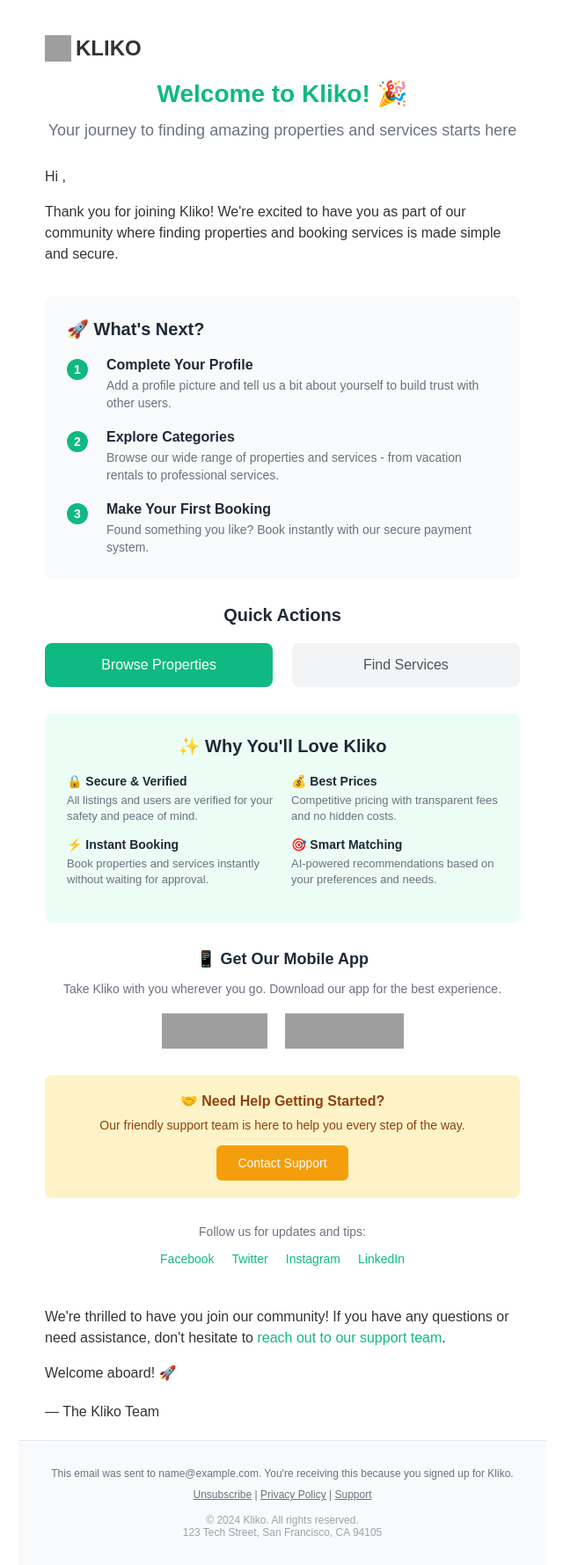
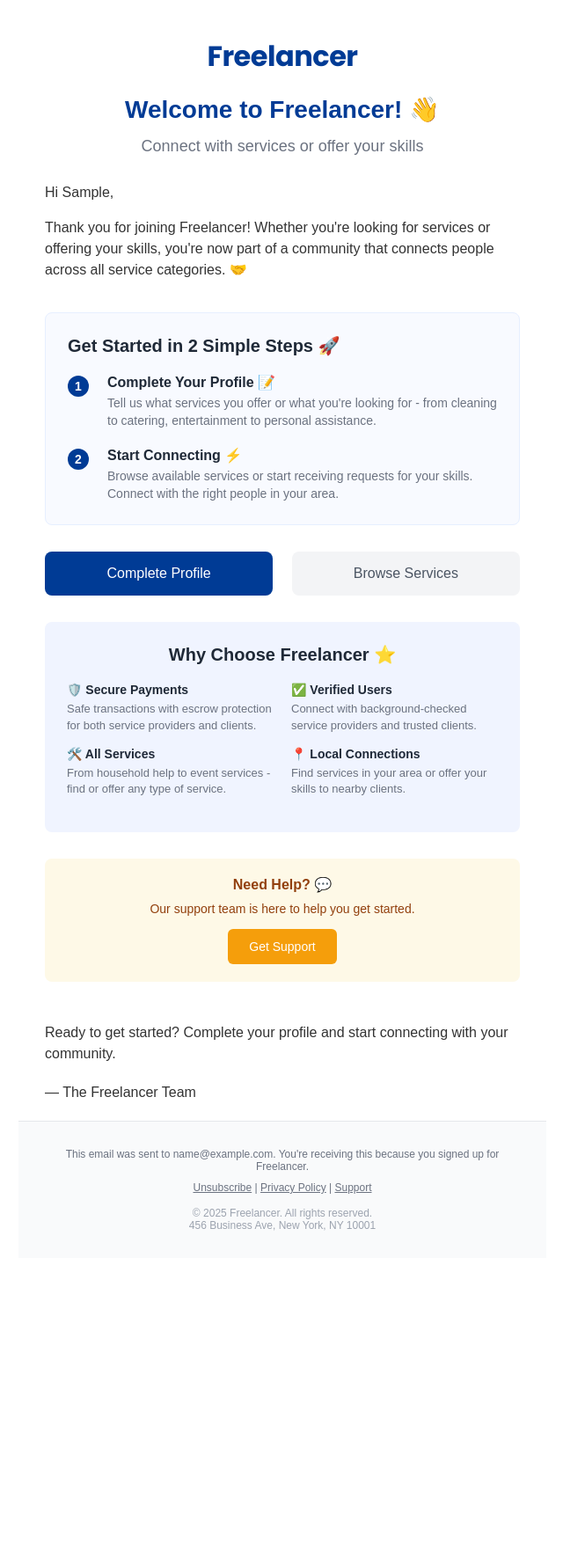
Before and after one commit to DamilareArise/freelancer-app, a Django app: template freelancer/templates/onboarding.html in a window 1280 px wide. Shown: the whole page at 88% size, without its empty margins (319-959 px from the left). After the commit the page ends 1399 px from the top, so only its background shows below. Run offline with Django 5.2, Linux system fonts and the light colour scheme; the template is opened without the code that fills it, so the values that code supplies are empty; the visitor is signed in with stand-in values (Sample User, id 1); parts of the project's set-up code (start-up, migrations or seed data) failed here and were passed over; grey boxes are pictures that could not be loaded.

Commit message:
Refactor email templates to update branding from Kliko to Freelancer, enhance styling, and improve content clarity. Added new templates for service listing approval and rejection notifications.

```diff
--- a/freelancer/accounts/serializers.py
+++ b/freelancer/accounts/serializers.py
@@ -145,8 +145,7 @@
 
         context = {
             "subject": "Document updated",
-            'email': user.email,
-            'first_name': user.first_name,
+            "user": user.id,
             "role": role.label,
         }
         send_email.delay(context, file='seller_onboarding.html')
--- a/freelancer/accounts/tasks.py
+++ b/freelancer/accounts/tasks.py
@@ -7,6 +7,7 @@
 from django.utils import timezone
 from datetime import timedelta
 from django.contrib.auth import get_user_model
+from accounts.models import User
 
 User = get_user_model()
 
@@ -14,6 +15,8 @@
 
 @shared_task
 def send_email(context, file=None):
+    user_id = context.get('user')
+    context['user'] = User.objects.filter(id=user_id).first() if user_id else None
     try:
         html_message = render_to_string(file, context=context)
         plain_message = strip_tags(html_message)
@@ -22,7 +25,7 @@
             subject=context['subject'],
             body=plain_message,
             from_email=settings.DEFAULT_FROM_EMAIL,
-            to=[context['email']],
+            to=[context['user'].email],
         )
 
         d_email.attach_alternative(html_message, 'text/html')
--- a/freelancer/adminHandlers/serializers.py
+++ b/freelancer/adminHandlers/serializers.py
@@ -47,8 +47,7 @@
 
                 context = {
                     'subject': subject,
-                    'email': user.email,
-                    "first_name": user.first_name,
+                    'user': user.id,
                     'link': f'https://admin.book-freelancer.com/reset-password-otp/?email={user.email}',
                     'roles': list(roles.values_list('label', flat=True)),
                 }
--- a/freelancer/listing/serializers.py
+++ b/freelancer/listing/serializers.py
@@ -132,7 +132,7 @@
         context = {
             "subject": 'New Listing Created',
             'listing': listing,
-            'user': user,
+            'user': user.id,
         }
 
         # send_email.delay(context, file='pending.html')
--- a/freelancer/templates/logo.html
+++ b/freelancer/templates/logo.html
@@ -1,18 +1,5 @@
-
-
-<table border="0" cellpadding="0" cellspacing="0" width="100%">
-    <tr>
-    <td>
-        <table border="0" cellpadding="0" cellspacing="0">
-        <tr>
-            <td width="30">
-            <img src="https://app.klikoproperty.com/kliko.svg" alt="Kliko Logo" width="30" height="30" style="display: block;" />
-            </td>
-            <td style="padding-left: 5px; font-size: 24px; font-weight: bold; vertical-align: middle;">
-            KLIKO
-            </td>
-        </tr>
-        </table>
+<tr>
+    <td style="padding: 40px 30px 20px 30px; text-align: center;">
+    <h1 style="margin: 0; font-size: 32px; color: #003B95; font-weight: 700; letter-spacing: -0.5px; font-family: 'Poppins', Arial, sans-serif;">Freelancer</h1>
     </td>
-    </tr>
-</table>
+</tr>
--- a/freelancer/templates/onboarding.html
+++ b/freelancer/templates/onboarding.html
@@ -3,76 +3,55 @@
 <head>
   <meta http-equiv="Content-Type" content="text/html; charset=UTF-8" />
   <meta name="viewport" content="width=device-width, initial-scale=1.0" />
-  <title>Welcome to Kliko - Let's Get Started!</title>
+  <title>Welcome to Freelancer - Let's Get Started!</title>
+  <link href="https://fonts.googleapis.com/css2?family=Poppins:wght@400;600;700&display=swap" rel="stylesheet">
 </head>
 <body style="margin: 0; padding: 0; font-family: Arial, sans-serif; color: #333333; background-color: #ffffff;">
   <table border="0" cellpadding="0" cellspacing="0" width="100%" style="max-width: 600px; margin: 0 auto;">
+      {% include "logo.html" %}
+
     <tr>
-      <td style="padding: 40px 30px 20px 30px;">
-        <!-- Logo -->
-        {% include "logo.html" %}
+      <td style="padding: 0 30px 30px 30px; text-align: center;">
+        <h1 style="margin: 0; font-size: 28px; color: #003B95; font-weight: bold;">Welcome to Freelancer! 👋</h1>
+        <p style="margin: 15px 0 0 0; font-size: 18px; color: #6B7280;">Connect with services or offer your skills</p>
       </td>
     </tr>
 
-    <!-- Welcome Header -->
     <tr>
-      <td style="padding: 0 30px 30px 30px; text-align: center;">
-        <h1 style="margin: 0; font-size: 28px; color: #10B981; font-weight: bold;">Welcome to Kliko! 🎉</h1>
-        <p style="margin: 15px 0 0 0; font-size: 18px; color: #6B7280;">Your journey to finding amazing properties and services starts here</p>
+      <td style="padding: 0 30px 20px 30px; font-size: 16px; line-height: 1.5;">
+        <p style="margin-top: 0;">Hi {{user.first_name}},</p>
+        <p>Thank you for joining Freelancer! Whether you're looking for services or offering your skills, you're now part of a community that connects people across all service categories. 🤝</p>
       </td>
     </tr>
 
-    <!-- Personal Greeting -->
-    <tr>
-      <td style="padding: 0 30px 20px 30px; font-size: 16px; line-height: 1.5;">
-        <p style="margin-top: 0;">Hi {{first_name}},</p>
-        <p>Thank you for joining Kliko! We're excited to have you as part of our community where finding properties and booking services is made simple and secure.</p>
-      </td>
-    </tr>
-
-    <!-- What's Next Section -->
     <tr>
       <td style="padding: 0 30px 30px 30px;">
-        <table border="0" cellpadding="0" cellspacing="0" width="100%" style="background-color: #F9FAFB; border-radius: 8px;">
+        <table border="0" cellpadding="0" cellspacing="0" width="100%" style="background-color: #F8FAFF; border-radius: 8px; border: 1px solid #E6EFFF;">
           <tr>
             <td style="padding: 25px;">
-              <h2 style="margin: 0 0 20px 0; font-size: 20px; color: #1F2937;">🚀 What's Next?</h2>
+              <h2 style="margin: 0 0 20px 0; font-size: 20px; color: #1F2937;">Get Started in 2 Simple Steps 🚀</h2>
 
-              <!-- Step 1 -->
               <table border="0" cellpadding="0" cellspacing="0" width="100%" style="margin-bottom: 20px;">
                 <tr>
                   <td width="30" style="vertical-align: top; padding-top: 2px;">
-                    <div style="width: 24px; height: 24px; background-color: #10B981; border-radius: 50%; color: white; text-align: center; font-size: 14px; font-weight: bold; line-height: 24px;">1</div>
+                    <div style="width: 24px; height: 24px; background-color: #003B95; border-radius: 50%; color: white; text-align: center; font-size: 14px; font-weight: bold; line-height: 24px;">1</div>
                   </td>
                   <td style="padding-left: 15px;">
-                    <h3 style="margin: 0 0 5px 0; font-size: 16px; color: #1F2937;">Complete Your Profile</h3>
-                    <p style="margin: 0; font-size: 14px; color: #6B7280; line-height: 1.4;">Add a profile picture and tell us a bit about yourself to build trust with other users.</p>
+                    <h3 style="margin: 0 0 5px 0; font-size: 16px; color: #1F2937;">Complete Your Profile 📝</h3>
+                    <p style="margin: 0; font-size: 14px; color: #6B7280; line-height: 1.4;">Tell us what services you offer or what you're looking for - from cleaning to catering, entertainment to personal assistance.</p>
                   </td>
                 </tr>
               </table>
 
-              <!-- Step 2 -->
-              <table border="0" cellpadding="0" cellspacing="0" width="100%" style="margin-bottom: 20px;">
-                <tr>
-                  <td width="30" style="vertical-align: top; padding-top: 2px;">
-                    <div style="width: 24px; height: 24px; background-color: #10B981; border-radius: 50%; color: white; text-align: center; font-size: 14px; font-weight: bold; line-height: 24px;">2</div>
-                  </td>
-                  <td style="padding-left: 15px;">
-                    <h3 style="margin: 0 0 5px 0; font-size: 16px; color: #1F2937;">Explore Categories</h3>
-                    <p style="margin: 0; font-size: 14px; color: #6B7280; line-height: 1.4;">Browse our wide range of properties and services - from vacation rentals to professional services.</p>
-                  </td>
-                </tr>
-              </table>
 
-              <!-- Step 3 -->
               <table border="0" cellpadding="0" cellspacing="0" width="100%">
                 <tr>
                   <td width="30" style="vertical-align: top; padding-top: 2px;">
-                    <div style="width: 24px; height: 24px; background-color: #10B981; border-radius: 50%; color: white; text-align: center; font-size: 14px; font-weight: bold; line-height: 24px;">3</div>
+                    <div style="width: 24px; height: 24px; background-color: #003B95; border-radius: 50%; color: white; text-align: center; font-size: 14px; font-weight: bold; line-height: 24px;">2</div>
                   </td>
                   <td style="padding-left: 15px;">
-                    <h3 style="margin: 0 0 5px 0; font-size: 16px; color: #1F2937;">Make Your First Booking</h3>
-                    <p style="margin: 0; font-size: 14px; color: #6B7280; line-height: 1.4;">Found something you like? Book instantly with our secure payment system.</p>
+                    <h3 style="margin: 0 0 5px 0; font-size: 16px; color: #1F2937;">Start Connecting ⚡</h3>
+                    <p style="margin: 0; font-size: 14px; color: #6B7280; line-height: 1.4;">Browse available services or start receiving requests for your skills. Connect with the right people in your area.</p>
                   </td>
                 </tr>
               </table>
@@ -82,52 +61,50 @@
       </td>
     </tr>
 
-    <!-- Quick Actions -->
+
     <tr>
       <td style="padding: 0 30px 30px 30px;">
-        <h2 style="margin: 0 0 20px 0; font-size: 20px; color: #1F2937; text-align: center;">Quick Actions</h2>
         <table border="0" cellpadding="0" cellspacing="0" width="100%">
           <tr>
-            <td width="48%" align="center" bgcolor="#10B981" style="border-radius: 8px;">
-              <a href="https://example.com/browse-properties" target="_blank" style="display: inline-block; padding: 16px 0; width: 100%; font-size: 16px; color: #ffffff; text-decoration: none; border-radius: 8px; font-weight: semibold;">Browse Properties</a>
+            <td width="48%" align="center" bgcolor="#003B95" style="border-radius: 8px;">
+              <a href="https://example.com/complete-profile" target="_blank" style="display: inline-block; padding: 16px 0; width: 100%; font-size: 16px; color: #ffffff; text-decoration: none; border-radius: 8px; font-weight: semibold;">Complete Profile</a>
             </td>
             <td width="4%"></td>
             <td width="48%" align="center" bgcolor="#F3F4F6" style="border-radius: 8px;">
-              <a href="https://example.com/browse-services" target="_blank" style="display: inline-block; padding: 16px 0; width: 100%; font-size: 16px; color: #4B5563; text-decoration: none; border-radius: 8px; font-weight: semibold;">Find Services</a>
+              <a href="https://example.com/browse-services" target="_blank" style="display: inline-block; padding: 16px 0; width: 100%; font-size: 16px; color: #4B5563; text-decoration: none; border-radius: 8px; font-weight: semibold;">Browse Services</a>
             </td>
           </tr>
         </table>
       </td>
     </tr>
 
-    <!-- Features Highlight -->
     <tr>
       <td style="padding: 0 30px 30px 30px;">
-        <table border="0" cellpadding="0" cellspacing="0" width="100%" style="background-color: #ECFDF5; border-radius: 8px;">
+        <table border="0" cellpadding="0" cellspacing="0" width="100%" style="background-color: #F0F4FF; border-radius: 8px;">
           <tr>
             <td style="padding: 25px;">
-              <h2 style="margin: 0 0 20px 0; font-size: 20px; color: #1F2937; text-align: center;">✨ Why You'll Love Kliko</h2>
+              <h2 style="margin: 0 0 20px 0; font-size: 20px; color: #1F2937; text-align: center;">Why Choose Freelancer ⭐</h2>
 
               <table border="0" cellpadding="0" cellspacing="0" width="100%">
                 <tr>
                   <td width="50%" style="vertical-align: top; padding-right: 10px;">
                     <div style="margin-bottom: 15px;">
-                      <h4 style="margin: 0 0 5px 0; font-size: 14px; color: #1F2937; font-weight: bold;">🔒 Secure & Verified</h4>
-                      <p style="margin: 0; font-size: 13px; color: #6B7280; line-height: 1.4;">All listings and users are verified for your safety and peace of mind.</p>
+                      <h4 style="margin: 0 0 5px 0; font-size: 14px; color: #1F2937; font-weight: bold;">🛡️ Secure Payments</h4>
+                      <p style="margin: 0; font-size: 13px; color: #6B7280; line-height: 1.4;">Safe transactions with escrow protection for both service providers and clients.</p>
                     </div>
                     <div style="margin-bottom: 15px;">
-                      <h4 style="margin: 0 0 5px 0; font-size: 14px; color: #1F2937; font-weight: bold;">⚡ Instant Booking</h4>
-                      <p style="margin: 0; font-size: 13px; color: #6B7280; line-height: 1.4;">Book properties and services instantly without waiting for approval.</p>
+                      <h4 style="margin: 0 0 5px 0; font-size: 14px; color: #1F2937; font-weight: bold;">🛠️ All Services</h4>
+                      <p style="margin: 0; font-size: 13px; color: #6B7280; line-height: 1.4;">From household help to event services - find or offer any type of service.</p>
                     </div>
                   </td>
                   <td width="50%" style="vertical-align: top; padding-left: 10px;">
                     <div style="margin-bottom: 15px;">
-                      <h4 style="margin: 0 0 5px 0; font-size: 14px; color: #1F2937; font-weight: bold;">💰 Best Prices</h4>
-                      <p style="margin: 0; font-size: 13px; color: #6B7280; line-height: 1.4;">Competitive pricing with transparent fees and no hidden costs.</p>
+                      <h4 style="margin: 0 0 5px 0; font-size: 14px; color: #1F2937; font-weight: bold;">✅ Verified Users</h4>
+                      <p style="margin: 0; font-size: 13px; color: #6B7280; line-height: 1.4;">Connect with background-checked service providers and trusted clients.</p>
                     </div>
                     <div style="margin-bottom: 15px;">
-                      <h4 style="margin: 0 0 5px 0; font-size: 14px; color: #1F2937; font-weight: bold;">🎯 Smart Matching</h4>
-                      <p style="margin: 0; font-size: 13px; color: #6B7280; line-height: 1.4;">AI-powered recommendations based on your preferences and needs.</p>
+                      <h4 style="margin: 0 0 5px 0; font-size: 14px; color: #1F2937; font-weight: bold;">📍 Local Connections</h4>
+                      <p style="margin: 0; font-size: 13px; color: #6B7280; line-height: 1.4;">Find services in your area or offer your skills to nearby clients.</p>
                     </div>
                   </td>
                 </tr>
@@ -138,84 +115,37 @@
       </td>
     </tr>
 
-    <!-- App Download -->
+
     <tr>
-      <td style="padding: 0 30px 30px 30px; text-align: center;">
-        <h3 style="margin: 0 0 15px 0; font-size: 18px; color: #1F2937;">📱 Get Our Mobile App</h3>
-        <p style="margin: 0 0 20px 0; font-size: 14px; color: #6B7280;">Take Kliko with you wherever you go. Download our app for the best experience.</p>
-
-        <table border="0" cellpadding="0" cellspacing="0" style="margin: 0 auto;">
+      <td style="padding: 0 30px 30px 30px;">
+        <table border="0" cellpadding="0" cellspacing="0" width="100%" style="background-color: #FEF9E7; border-radius: 8px;">
           <tr>
-            <td style="padding-right: 10px;">
-              <a href="https://apps.apple.com/kliko" target="_blank">
-                <img src="https://developer.apple.com/assets/elements/badges/download-on-the-app-store.svg" alt="Download on App Store" width="120" height="40" style="display: block;" />
-              </a>
-            </td>
-            <td style="padding-left: 10px;">
-              <a href="https://play.google.com/store/apps/kliko" target="_blank">
-                <img src="https://play.google.com/intl/en_us/badges/static/images/badges/en_badge_web_generic.png" alt="Get it on Google Play" width="135" height="40" style="display: block;" />
-              </a>
+            <td style="padding: 20px; text-align: center;">
+              <h3 style="margin: 0 0 10px 0; font-size: 16px; color: #92400E;">Need Help? 💬</h3>
+              <p style="margin: 0 0 15px 0; font-size: 14px; color: #92400E;">Our support team is here to help you get started.</p>
+              <a href="https://example.com/support" target="_blank" style="display: inline-block; padding: 12px 24px; background-color: #F59E0B; color: #ffffff; text-decoration: none; border-radius: 6px; font-size: 14px; font-weight: semibold;">Get Support</a>
             </td>
           </tr>
         </table>
       </td>
     </tr>
 
-    <!-- Support Section -->
+
     <tr>
-      <td style="padding: 0 30px 30px 30px;">
-        <table border="0" cellpadding="0" cellspacing="0" width="100%" style="background-color: #FEF3C7; border-radius: 8px;">
-          <tr>
-            <td style="padding: 20px; text-align: center;">
-              <h3 style="margin: 0 0 10px 0; font-size: 16px; color: #92400E;">🤝 Need Help Getting Started?</h3>
-              <p style="margin: 0 0 15px 0; font-size: 14px; color: #92400E;">Our friendly support team is here to help you every step of the way.</p>
-              <a href="https://example.com/support" target="_blank" style="display: inline-block; padding: 12px 24px; background-color: #F59E0B; color: #ffffff; text-decoration: none; border-radius: 6px; font-size: 14px; font-weight: semibold;">Contact Support</a>
-            </td>
-          </tr>
-        </table>
+      <td style="padding: 0 30px 20px 30px; font-size: 16px; line-height: 1.5;">
+        <p>Ready to get started? Complete your profile and start connecting with your community.</p>
+        <p style="margin-bottom: 0; margin-top: 20px; font-weight: semibold;">— The Freelancer Team</p>
       </td>
     </tr>
 
-    <!-- Social Links -->
-    <tr>
-      <td style="padding: 0 30px 30px 30px; text-align: center;">
-        <p style="margin: 0 0 15px 0; font-size: 14px; color: #6B7280;">Follow us for updates and tips:</p>
-        <table border="0" cellpadding="0" cellspacing="0" style="margin: 0 auto;">
-          <tr>
-            <td style="padding: 0 10px;">
-              <a href="https://facebook.com/kliko" target="_blank" style="color: #10B981; text-decoration: none; font-size: 14px;">Facebook</a>
-            </td>
-            <td style="padding: 0 10px;">
-              <a href="https://twitter.com/kliko" target="_blank" style="color: #10B981; text-decoration: none; font-size: 14px;">Twitter</a>
-            </td>
-            <td style="padding: 0 10px;">
-              <a href="https://instagram.com/kliko" target="_blank" style="color: #10B981; text-decoration: none; font-size: 14px;">Instagram</a>
-            </td>
-            <td style="padding: 0 10px;">
-              <a href="https://linkedin.com/company/kliko" target="_blank" style="color: #10B981; text-decoration: none; font-size: 14px;">LinkedIn</a>
-            </td>
-          </tr>
-        </table>
-      </td>
-    </tr>
 
-    <!-- Closing -->
-    <tr>
-      <td style="padding: 0 30px 20px 30px; font-size: 16px; line-height: 1.5;">
-        <p>We're thrilled to have you join our community! If you have any questions or need assistance, don't hesitate to <a href="https://example.com/support" style="color: #10B981; text-decoration: none;">reach out to our support team</a>.</p>
-        <p style="margin-bottom: 0;">Welcome aboard! 🚀</p>
-        <p style="margin-bottom: 0; margin-top: 20px; font-weight: semibold;">— The Kliko Team</p>
-      </td>
-    </tr>
-
-    <!-- Footer -->
     <tr>
       <td style="padding: 30px; background-color: #F9FAFB; border-top: 1px solid #E5E7EB;">
         <table border="0" cellpadding="0" cellspacing="0" width="100%">
           <tr>
             <td style="text-align: center;">
               <p style="margin: 0 0 10px 0; font-size: 12px; color: #6B7280;">
-                This email was sent to {{user.email}}. You're receiving this because you signed up for Kliko.
+                This email was sent to {{user.email}}. You're receiving this because you signed up for Freelancer.
               </p>
               <p style="margin: 0; font-size: 12px; color: #6B7280;">
                 <a href="https://example.com/unsubscribe?email=[email]" style="color: #6B7280; text-decoration: underline;">Unsubscribe</a> |
@@ -223,8 +153,8 @@
                 <a href="https://example.com/support" style="color: #6B7280; text-decoration: underline;">Support</a>
               </p>
               <p style="margin: 15px 0 0 0; font-size: 12px; color: #9CA3AF;">
-                © 2024 Kliko. All rights reserved.<br>
-                123 Tech Street, San Francisco, CA 94105
+                © 2025 Freelancer. All rights reserved.<br>
+                456 Business Ave, New York, NY 10001
               </p>
             </td>
           </tr>
```
Also changed, not shown: freelancer/accounts/views.py (+4 -8 lines), freelancer/adminHandlers/views.py (+5 -4 lines), freelancer/templates/approved.html (added, +64 -0 lines), freelancer/templates/document_approved.html (+38 -37 lines), freelancer/templates/document_rejected.html (+27 -26 lines), freelancer/templates/otp.html (+10 -13 lines), freelancer/templates/rejected.html (added, +91 -0 lines), freelancer/templates/reset_password.html (+32 -12 lines), freelancer/templates/seller_onboarding.html (+33 -36 lines).
